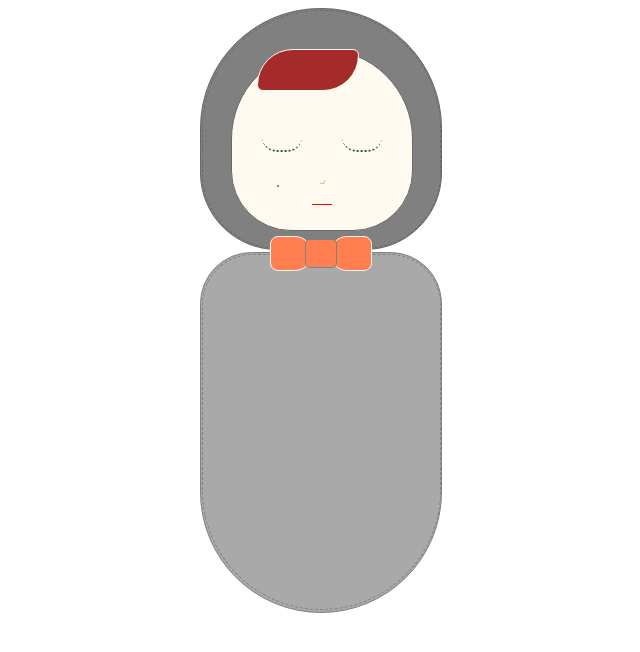
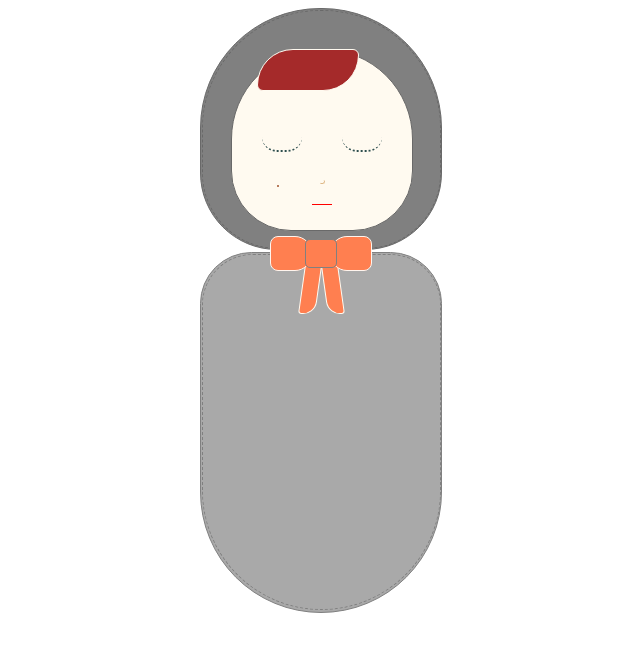
Before and after one commit to drewprice/woolen-handmade, a plain HTML site: page index.html in a window 1280 px wide. Shown: the whole page, without its empty margins (320-960 px from the left). Drawn offline with Linux system fonts and the light colour scheme.

Commit message:
Added ribbon

```diff
--- a/style.css
+++ b/style.css
@@ -9,8 +9,6 @@ div div {
 .doll {
 	height: 600px; width: 240px;
 	margin: 0 auto;
-	/*REMOVE THIS*/
-	/*border: 1px dotted red;*/
 }
 
 .head {
@@ -103,11 +101,10 @@ div div {
 	margin-top: -14px;
 	margin-bottom: -80px;
 	margin-left: 70px;
-	/*REMOVE THIS*/
-	/*border: 1px dashed green;*/
 }
 
 .bow_l, .bow_r {
+	z-index: 2;
 	background: coral;
 	height: 33px; width: 40px;
 	position: absolute;
@@ -119,7 +116,7 @@ div div {
 }
 
 .bow_c {
-	z-index: 2;
+	z-index: 3;
 	background: coral;
 	height: 27px; width: 30px;
 	position: absolute;
@@ -134,11 +131,27 @@ div div {
 	border-radius: 17px 8px 8px 17px;
 }
 
-/* TODO
+
 .ribbon_l, .ribbon_r {
+	background: coral;
+	height: 55px; width: 15px;
+	position: absolute;
+	margin-top: 22px;
+	border: 1px solid floralwhite;
+}
 
+.ribbon_l {
+	margin-left: 31.5px;
+	transform: rotate(8deg);
+	border-radius: 0 0 25px 5px;
 }
-*/
+
+.ribbon_r {
+	margin-left: 53.5px;
+	transform: rotate(-8deg);
+	border-radius: 0 0 5px 25px;
+}
+
 
 .body {
 	background: darkgray;
```
Also changed, not shown: index.html (+0 -2 lines).
